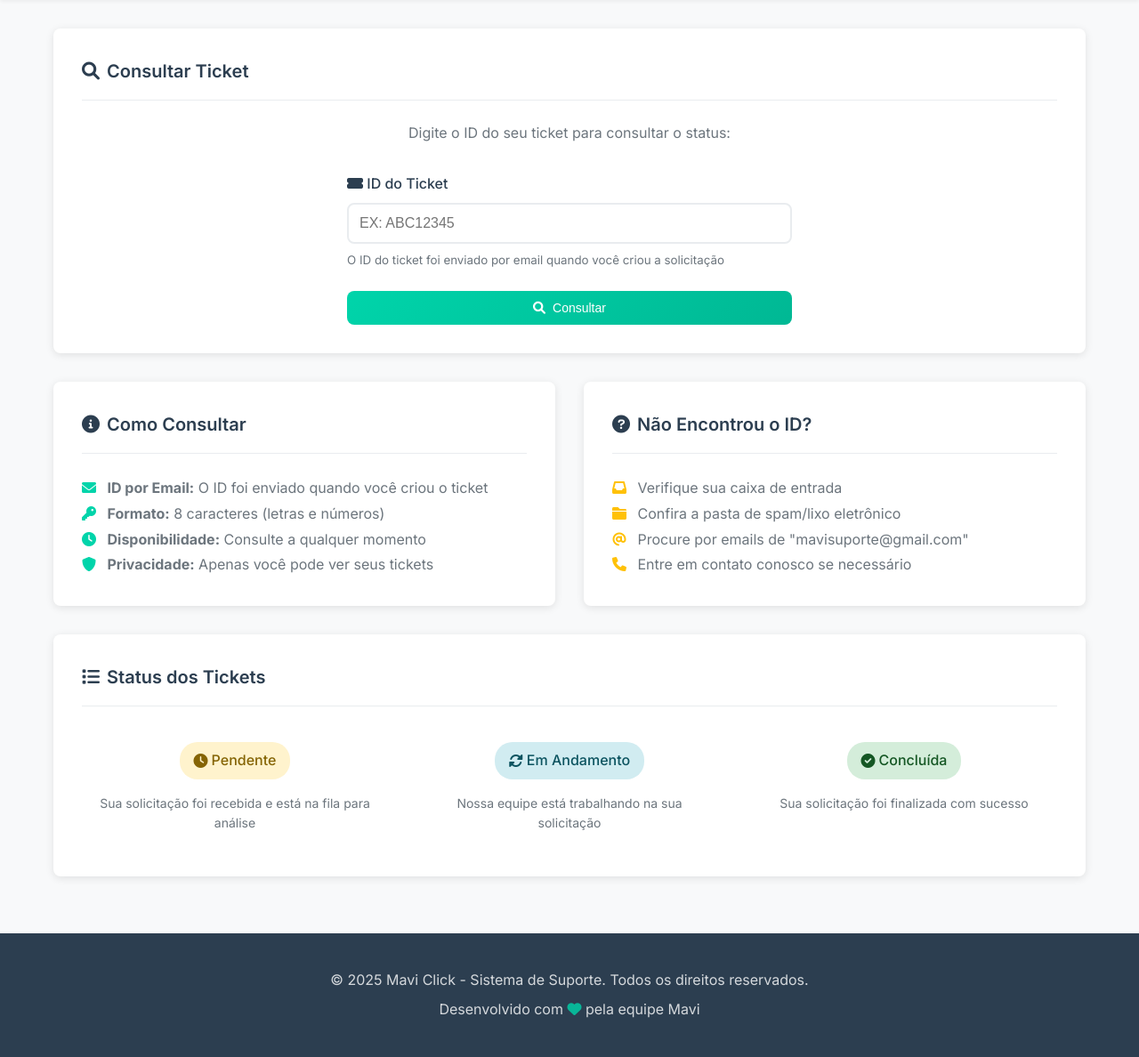
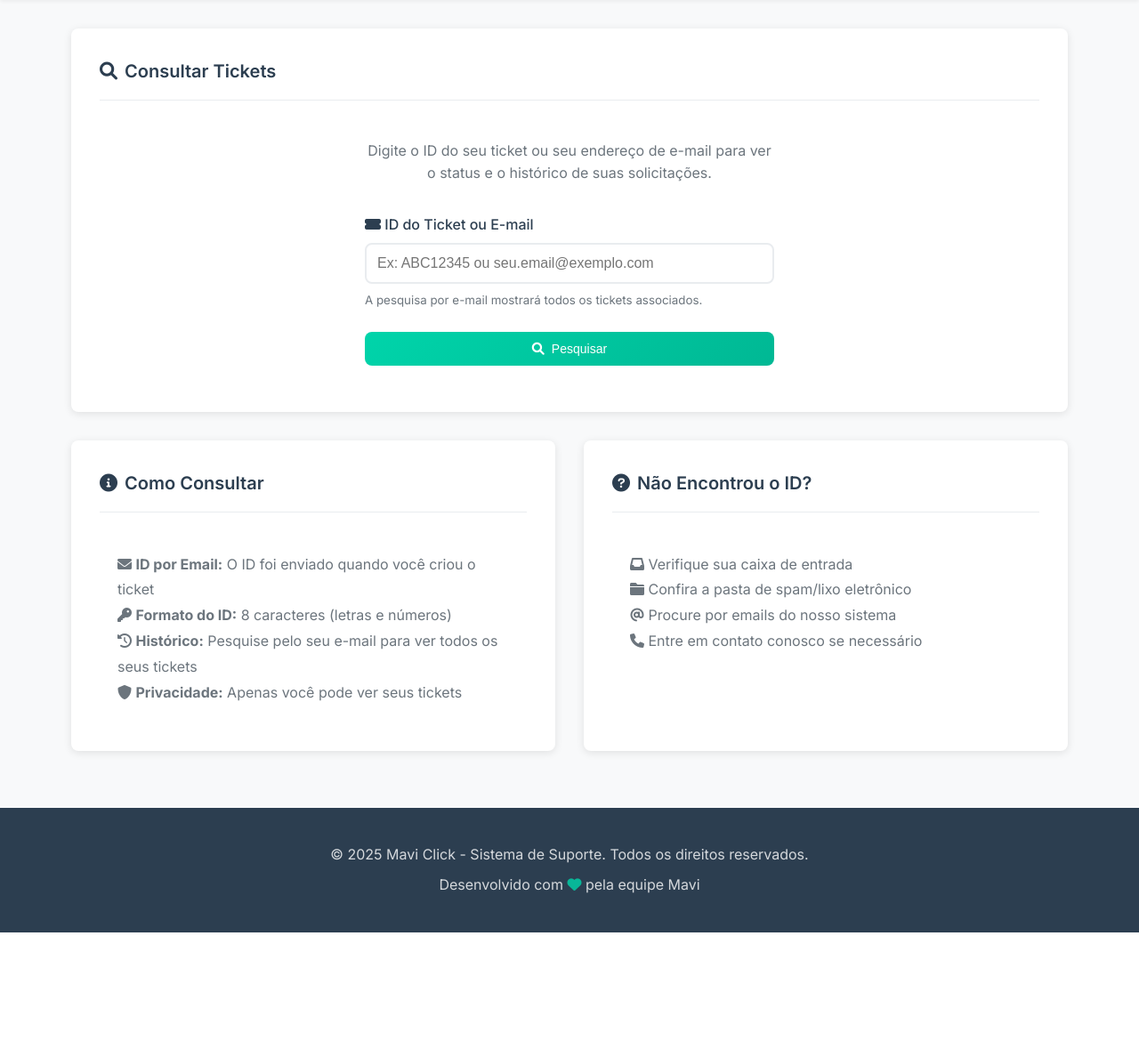
Before and after one commit to gabrielmattosc/mavi-Suporte, a Flask app: page /tickets/search in a window 1280 px wide. Shown: the part 144-1332 px from the top of the page at 89% size. After the commit the page ends 1192 px from the top, so only its background shows below. Run offline with Flask 3, Linux system fonts and the light colour scheme; a user stored in the database is signed in.

Commit message:
[UPDATE] IMPLEMENTANDO BUSCA TICKET

```diff
--- a/src/routes/ticket_routes.py
+++ b/src/routes/ticket_routes.py
@@ -31,7 +31,8 @@ def create():
         # Validação
         if not all([nome, email, squad_leader, necessidade]) or not dispositivos_list or not aceita_termos:
             flash('Por favor, preencha todos os campos obrigatórios e aceite os termos.', 'error')
-            return render_template('new_ticket.html')
+            # Retorna os dados preenchidos para o formulário
+            return render_template('new_ticket.html', form_data=request.form)
 
         # Prepara dados do ticket
         dados_ticket = {
@@ -48,28 +49,22 @@ def create():
         ticket_id = ticket_service.criar_ticket(dados_ticket)
 
         if ticket_id:
-            # Obtém posição na fila
             posicao_fila = ticket_service.obter_posicao_fila(ticket_id)
 
-            # Envia emails se configurado
             if email_service.enabled:
-                email_service.enviar_confirmacao_ticket(
-                    email, ticket_id, posicao_fila, dados_ticket
-                )
-                email_service.enviar_notificacao_admin(
-                    ticket_id, dados_ticket
-                )
+                email_service.enviar_confirmacao_ticket(email, ticket_id, posicao_fila, dados_ticket)
+                email_service.enviar_notificacao_admin(ticket_id, dados_ticket)
 
             flash(f'Solicitação criada com sucesso! ID do ticket: #{ticket_id}', 'success')
             return redirect(url_for('ticket.success', ticket_id=ticket_id, posicao=posicao_fila))
         else:
             flash('Erro ao criar solicitação. Tente novamente.', 'error')
-            return render_template('new_ticket.html')
+            return render_template('new_ticket.html', form_data=request.form)
 
     except Exception as e:
         print(f"Erro ao criar ticket: {str(e)}")
         flash('Erro interno do servidor. Tente novamente.', 'error')
-        return render_template('new_ticket.html')
+        return render_template('new_ticket.html', form_data=request.form)
 
 @ticket_bp.route('/success')
 @login_required
@@ -83,11 +78,42 @@ def success():
 
     return render_template('ticket_success.html', ticket_id=ticket_id, posicao=posicao)
 
-@ticket_bp.route('/search')
+# --- FUNÇÃO DE PESQUISA ATUALIZADA ---
+@ticket_bp.route('/search', methods=['GET', 'POST'])
 @login_required
 def search():
-    """Página de consulta de ticket"""
-    return render_template('search_ticket.html')
+    """Página de consulta de ticket por ID ou Email, com paginação."""
+    if request.method == 'POST':
+        query = request.form.get('query', '').strip()
+        if not query:
+            flash('Por favor, insira um ID de ticket ou um email para pesquisar.', 'warning')
+            return redirect(url_for('ticket.search'))
+        # Redireciona para uma rota GET para ter URLs limpas e partilháveis
+        return redirect(url_for('ticket.search', query=query))
+
+    # A lógica abaixo é para o método GET
+    query = request.args.get('query')
+    if not query:
+        return render_template('search_ticket.html')
+
+    ticket_service = TicketService()
+
+    # 1. Tenta buscar por ID de ticket primeiro
+    ticket_by_id = ticket_service.obter_ticket(query.upper())
+    if ticket_by_id:
+        return redirect(url_for('ticket.view', ticket_id=ticket_by_id['ticket_id']))
+
+    # 2. Se não for um ID, busca por email com paginação
+    page = request.args.get('page', 1, type=int)
+    tickets_pagination = ticket_service.listar_tickets_por_email_paginado(query.lower(), page=page, per_page=5)
+
+    if tickets_pagination and tickets_pagination.items:
+        return render_template('search_results.html', pagination=tickets_pagination, query=query)
+
+    # 3. Se não encontrar nada
+    flash(f'Nenhum ticket encontrado para "{query}". Verifique os dados e tente novamente.', 'error')
+    return redirect(url_for('ticket.search'))
+
 
 @ticket_bp.route('/view/<ticket_id>')
 @login_required
@@ -97,17 +123,13 @@ def view(ticket_id):
     ticket = ticket_service.obter_ticket(ticket_id.upper())
 
     if not ticket:
-        flash('Ticket não encontrado. Verifique o ID e tente novamente.', 'error')
+        flash('Ticket não encontrado.', 'error')
         return redirect(url_for('ticket.search'))
 
-    # --- CORREÇÃO APLICADA AQUI ---
-    # Adiciona a posição na fila diretamente ao dicionário do ticket
-    # para que o template possa acedê-la facilmente.
     ticket['posicao_fila'] = 0
     if ticket.get('status') == 'Pendente':
         ticket['posicao_fila'] = ticket_service.obter_posicao_fila(ticket_id)
 
-    # Agora só precisamos de passar o objeto 'ticket'
     return render_template('view_ticket.html', ticket=ticket)
 
 @ticket_bp.route('/api/search', methods=['POST'])
--- a/src/templates/search_ticket.html
+++ b/src/templates/search_ticket.html
@@ -3,169 +3,74 @@
 {% block title %}Consultar Ticket - Mavi Suporte{% endblock %}
 
 {% block content %}
-<div class="fade-in">
+<div class="container fade-in">
     <div class="card">
         <div class="card-header">
             <h2 class="card-title">
                 <i class="fas fa-search"></i>
-                Consultar Ticket
+                Consultar Tickets
             </h2>
         </div>
 
-        <div style="max-width: 500px; margin: 0 auto;">
+        <div class="card-content" style="max-width: 500px; margin: 0 auto;">
             <p style="text-align: center; color: #6c757d; margin-bottom: 2rem;">
-                Digite o ID do seu ticket para consultar o status:
+                Digite o ID do seu ticket ou seu endereço de e-mail para ver o status e o histórico de suas solicitações.
             </p>
 
-            <form id="searchForm" onsubmit="searchTicket(event)">
+            <!-- O formulário agora envia para a rota 'ticket.search' com o método POST -->
+            <form method="POST" action="{{ url_for('ticket.search') }}" class="search-form">
                 <div class="form-group">
-                    <label for="ticket_id" class="form-label">
-                        <i class="fas fa-ticket-alt"></i> ID do Ticket
+                    <label for="query" class="form-label">
+                        <i class="fas fa-ticket-alt"></i> ID do Ticket ou E-mail
                     </label>
                     <input type="text"
-                           id="ticket_id"
-                           name="ticket_id"
+                           id="query"
+                           name="query"
                            class="form-control"
-                           placeholder="Ex: ABC12345"
-                           style="text-transform: uppercase;"
-                           required
-                           maxlength="8">
+                           placeholder="Ex: ABC12345 ou seu.email@exemplo.com"
+                           required>
                     <small style="color: #6c757d; margin-top: 0.5rem; display: block;">
-                        O ID do ticket foi enviado por email quando você criou a solicitação
+                        A pesquisa por e-mail mostrará todos os tickets associados.
                     </small>
                 </div>
 
-                <button type="submit" class="btn btn-primary btn-full" id="searchBtn">
+                <button type="submit" class="btn btn-primary btn-full">
                     <i class="fas fa-search"></i>
-                    Consultar
+                    Pesquisar
                 </button>
             </form>
         </div>
     </div>
 
-    <!-- Informações sobre consulta -->
+    <!-- As seções informativas abaixo permanecem as mesmas -->
     <div class="grid grid-2">
         <div class="card">
             <div class="card-header">
                 <h3 class="card-title">
-                    <i class="fas fa-info-circle"></i>
-                    Como Consultar
+                    <i class="fas fa-info-circle"></i> Como Consultar
                 </h3>
             </div>
-
-            <div style="color: #6c757d; line-height: 1.8;">
-                <p><i class="fas fa-envelope" style="color: var(--mavi-green); margin-right: 0.5rem;"></i> <strong>ID por Email:</strong> O ID foi enviado quando você criou o ticket</p>
-                <p><i class="fas fa-key" style="color: var(--mavi-green); margin-right: 0.5rem;"></i> <strong>Formato:</strong> 8 caracteres (letras e números)</p>
-                <p><i class="fas fa-clock" style="color: var(--mavi-green); margin-right: 0.5rem;"></i> <strong>Disponibilidade:</strong> Consulte a qualquer momento</p>
-                <p><i class="fas fa-shield-alt" style="color: var(--mavi-green); margin-right: 0.5rem;"></i> <strong>Privacidade:</strong> Apenas você pode ver seus tickets</p>
+            <div class="card-content" style="color: #6c757d; line-height: 1.8;">
+                <p><i class="fas fa-envelope icon-green"></i> <strong>ID por Email:</strong> O ID foi enviado quando você criou o ticket</p>
+                <p><i class="fas fa-key icon-green"></i> <strong>Formato do ID:</strong> 8 caracteres (letras e números)</p>
+                <p><i class="fas fa-history icon-green"></i> <strong>Histórico:</strong> Pesquise pelo seu e-mail para ver todos os seus tickets</p>
+                <p><i class="fas fa-shield-alt icon-green"></i> <strong>Privacidade:</strong> Apenas você pode ver seus tickets</p>
             </div>
         </div>
 
         <div class="card">
             <div class="card-header">
                 <h3 class="card-title">
-                    <i class="fas fa-question-circle"></i>
-                    Não Encontrou o ID?
+                    <i class="fas fa-question-circle"></i> Não Encontrou o ID?
                 </h3>
             </div>
-
-            <div style="color: #6c757d; line-height: 1.8;">
-                <p><i class="fas fa-inbox" style="color: #ffc107; margin-right: 0.5rem;"></i> Verifique sua caixa de entrada</p>
-                <p><i class="fas fa-folder" style="color: #ffc107; margin-right: 0.5rem;"></i> Confira a pasta de spam/lixo eletrônico</p>
-                <p><i class="fas fa-at" style="color: #ffc107; margin-right: 0.5rem;"></i> Procure por emails de "mavisuporte@gmail.com"</p>
-                <p><i class="fas fa-phone" style="color: #ffc107; margin-right: 0.5rem;"></i> Entre em contato conosco se necessário</p>
-            </div>
-        </div>
-    </div>
-
-    <!-- Exemplos de status -->
-    <div class="card">
-        <div class="card-header">
-            <h3 class="card-title">
-                <i class="fas fa-list"></i>
-                Status dos Tickets
-            </h3>
-        </div>
-
-        <div class="grid grid-3">
-            <div style="text-align: center; padding: 1rem;">
-                <span class="status-badge status-pendente" style="font-size: 1rem; padding: 0.5rem 1rem;">
-                    <i class="fas fa-clock"></i> Pendente
-                </span>
-                <p style="margin-top: 1rem; color: #6c757d; font-size: 0.875rem;">
-                    Sua solicitação foi recebida e está na fila para análise
-                </p>
-            </div>
-
-            <div style="text-align: center; padding: 1rem;">
-                <span class="status-badge status-em-andamento" style="font-size: 1rem; padding: 0.5rem 1rem;">
-                    <i class="fas fa-sync-alt"></i> Em Andamento
-                </span>
-                <p style="margin-top: 1rem; color: #6c757d; font-size: 0.875rem;">
-                    Nossa equipe está trabalhando na sua solicitação
-                </p>
-            </div>
-
-            <div style="text-align: center; padding: 1rem;">
-                <span class="status-badge status-concluida" style="font-size: 1rem; padding: 0.5rem 1rem;">
-                    <i class="fas fa-check-circle"></i> Concluída
-                </span>
-                <p style="margin-top: 1rem; color: #6c757d; font-size: 0.875rem;">
-                    Sua solicitação foi finalizada com sucesso
-                </p>
+            <div class="card-content" style="color: #6c757d; line-height: 1.8;">
+                <p><i class="fas fa-inbox icon-yellow"></i> Verifique sua caixa de entrada</p>
+                <p><i class="fas fa-folder icon-yellow"></i> Confira a pasta de spam/lixo eletrônico</p>
+                <p><i class="fas fa-at icon-yellow"></i> Procure por emails do nosso sistema</p>
+                <p><i class="fas fa-phone icon-yellow"></i> Entre em contato conosco se necessário</p>
             </div>
         </div>
     </div>
 </div>
-
-<script>
-function searchTicket(event) {
-    event.preventDefault();
-
-    const form = event.target;
-    const ticketId = form.ticket_id.value.trim().toUpperCase();
-    const searchBtn = document.getElementById('searchBtn');
-
-    if (!ticketId) {
-        showNotification('Por favor, digite o ID do ticket.', 'warning');
-        return;
-    }
-
-    // Adiciona loading
-    const originalText = searchBtn.innerHTML;
-    searchBtn.innerHTML = '<div class="spinner"></div> Consultando...';
-    searchBtn.disabled = true;
-
-    // Simula busca (substitua pela chamada real da API)
-    fetch('{{ url_for("ticket.api_search") }}', {
-        method: 'POST',
-        headers: {
-            'Content-Type': 'application/x-www-form-urlencoded',
-        },
-        body: `ticket_id=${encodeURIComponent(ticketId)}`
-    })
-    .then(response => response.json())
-    .then(data => {
-        if (data.success) {
-            window.location.href = data.redirect;
-        } else {
-            showNotification(data.message, 'error');
-        }
-    })
-    .catch(error => {
-        console.error('Erro:', error);
-        showNotification('Erro ao consultar ticket. Tente novamente.', 'error');
-    })
-    .finally(() => {
-        // Restaura botão
-        searchBtn.innerHTML = originalText;
-        searchBtn.disabled = false;
-    });
-}
-
-// Auto-uppercase no input
-document.getElementById('ticket_id').addEventListener('input', function() {
-    this.value = this.value.toUpperCase();
-});
-</script>
 {% endblock %}
```
Also changed, not shown: src/services/ticket_service.py (+28 -5 lines), src/templates/search_results.html (added, +91 -0 lines).
